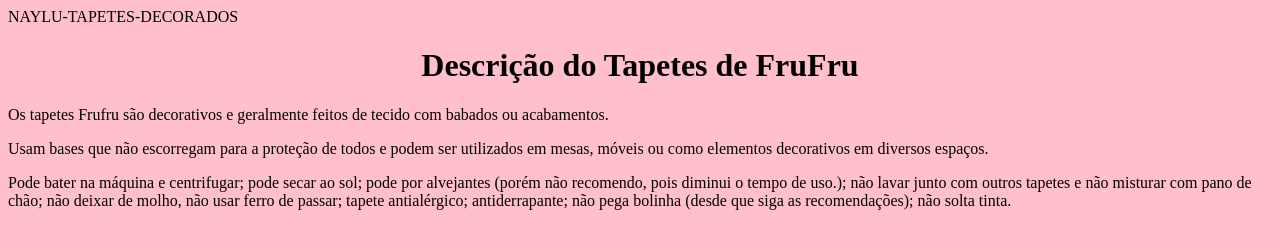
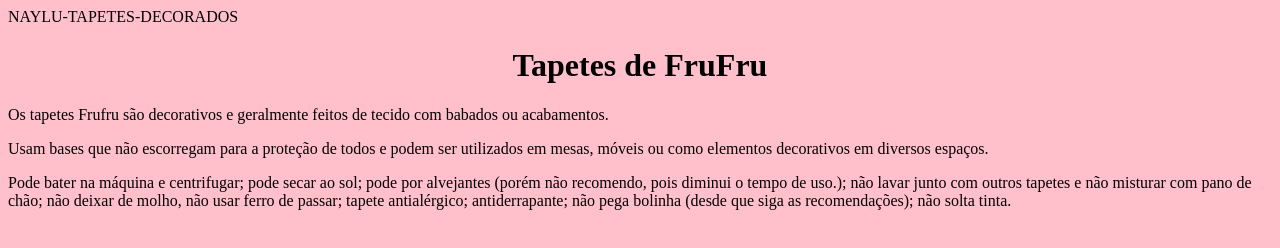
Before and after one commit to Nah019/NayLu-Tapetes-Decorados, a plain HTML site: page index.html in a window 1280 px wide. Drawn offline with Linux system fonts and the light colour scheme.

Commit message:
mudando o nome

```diff
--- a/index.html
+++ b/index.html
@@ -11,7 +11,7 @@
 
 
 
-            <h1></strong>Descrição do Tapetes de FruFru</strong></h1>
+            <h1></strong>Tapetes de FruFru</strong></h1>
 
 </p><em></em>Os tapetes Frufru são decorativos e geralmente feitos de tecido com babados ou acabamentos.
 
```
